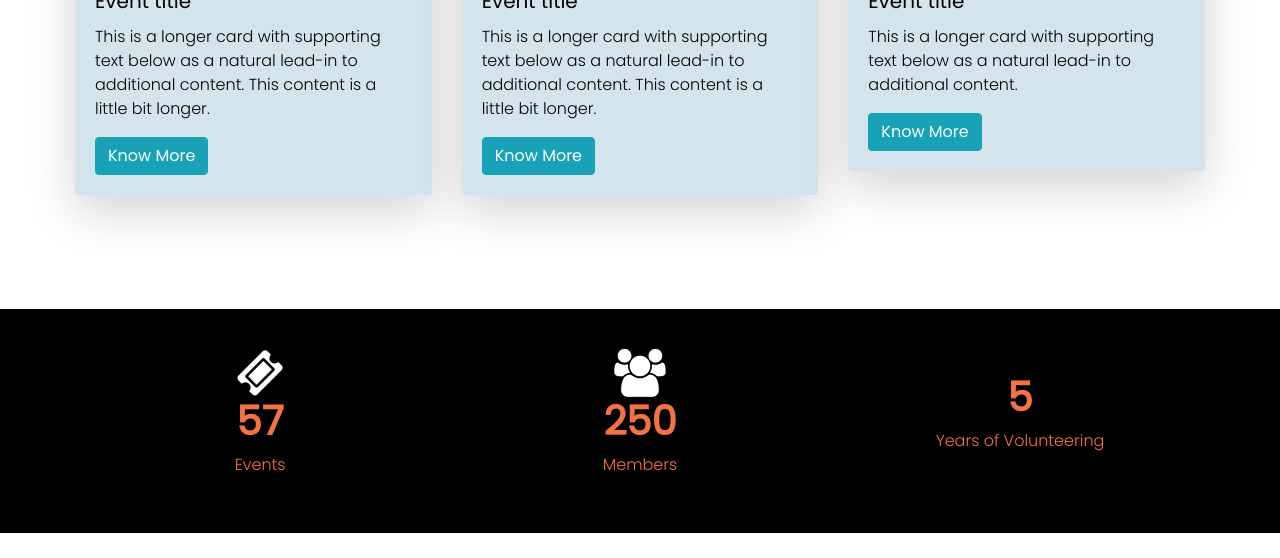
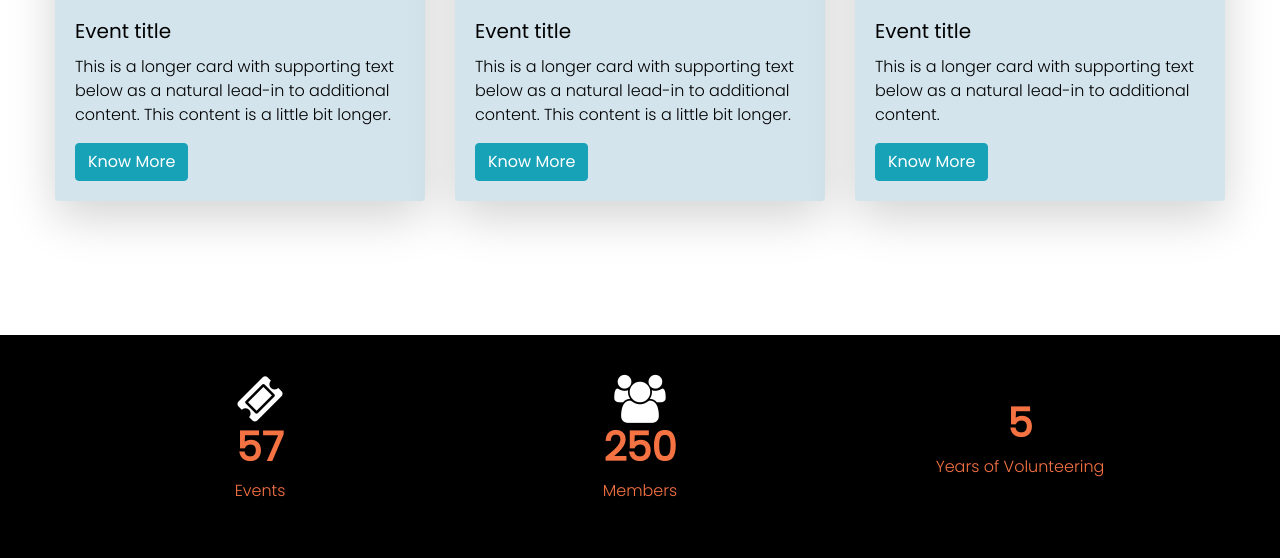
Before and after one commit to rakshithavarma/website, a PHP site: page / in a window 1280 px wide. Shown: the part 3291-3849 px from the top of the page. Run offline with PHP 8.4, Linux system fonts and the light colour scheme.

Commit message:
Update styles.css

```diff
--- a/css/styles.css
+++ b/css/styles.css
@@ -268,7 +268,7 @@ body{
 
 .events-info{
     padding: 40px 0;
-    margin: 0 60px;
+    margin: 0 40px;
 }
 
 .events-info .card{
@@ -276,6 +276,7 @@ body{
     max-height: 900px;
     background-color: #d3e4ed;
     color: #000;
+    margin: 20px 0;
 }
 
 .events-info .card img{
```
